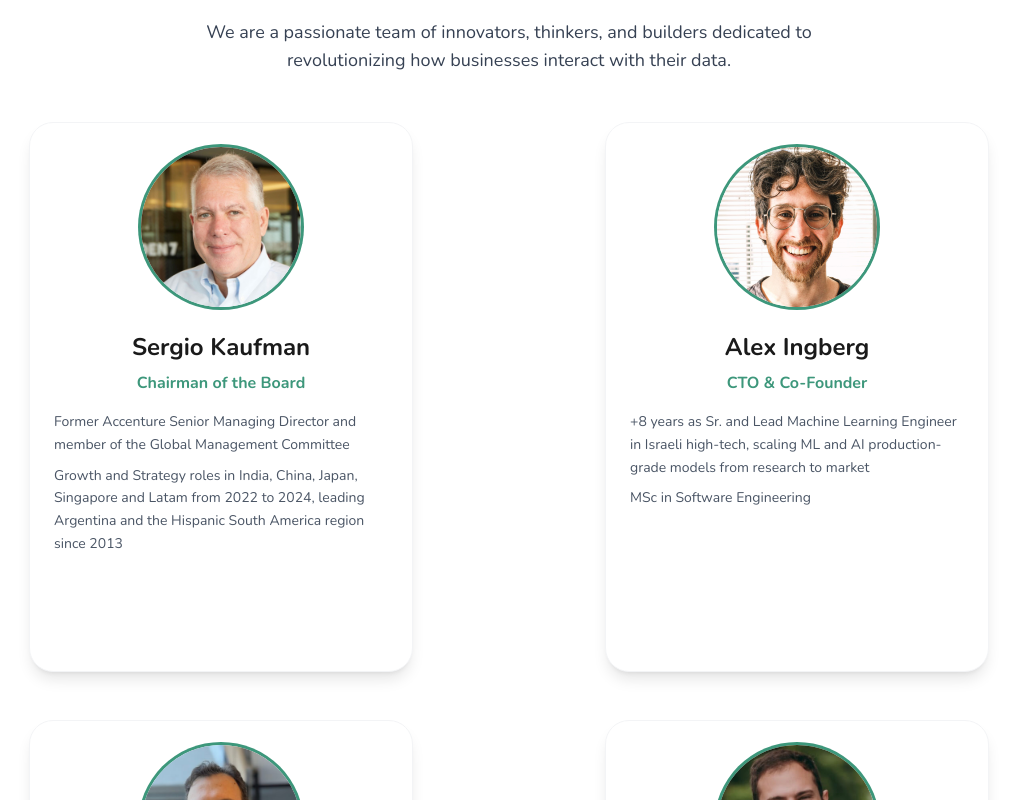
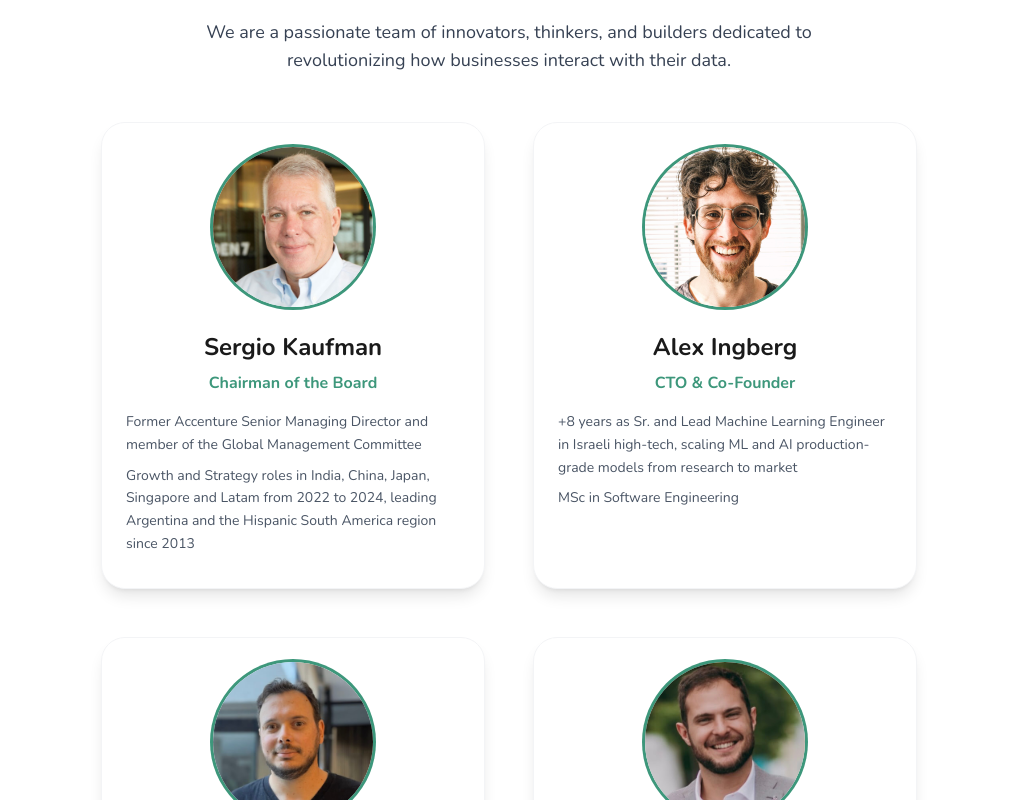
Before and after one commit to nivii-ai/web, a Next.js app: page /en in a window 1280 px wide. Shown: the part 3640-4440 px from the top of the page, without its empty margins (131-1148 px from the left). Built offline with nearby package versions, Linux system fonts and the light colour scheme.

Commit message:
fix: team member grid

```diff
--- a/src/components/home/team.tsx
+++ b/src/components/home/team.tsx
@@ -1,6 +1,7 @@
 import { getMessages, getTranslations } from "next-intl/server";
 import * as motion from "motion/react-client";
 import Image from "next/image";
+import { cn } from "@/lib/utils";
 
 export async function Team() {
   const t = await getTranslations("home.team");
@@ -43,11 +44,16 @@ export async function Team() {
                   delay: 0.2 * index,
                 }}
                 key={member.name}
-                className="w-full flex-shrink-0 mx-auto max-w-sm h-full"
+                className={cn(
+                  "w-full mx-auto md:mx-0 flex-shrink-0 flex max-w-sm h-full",
+                  index % 2 === 0
+                    ? "md:justify-self-end"
+                    : "md:justify-self-start"
+                )}
               >
                 <CardWrapper
                   {...cardProps}
-                  className={`group bg-white rounded-3xl p-6 lg:p-6 shadow-lg hover:shadow-2xl transition-all duration-500 hover:-translate-y-2 border border-gray-100 flex flex-col h-full min-h-[550px] ${
+                  className={`group bg-white rounded-3xl p-6 lg:p-6 shadow-lg hover:shadow-2xl transition-all duration-500 hover:-translate-y-2 border border-gray-100 flex flex-col h-full min-h-[450px] ${
                     member.linkedin ? "cursor-pointer" : ""
                   }`}
                 >
```
